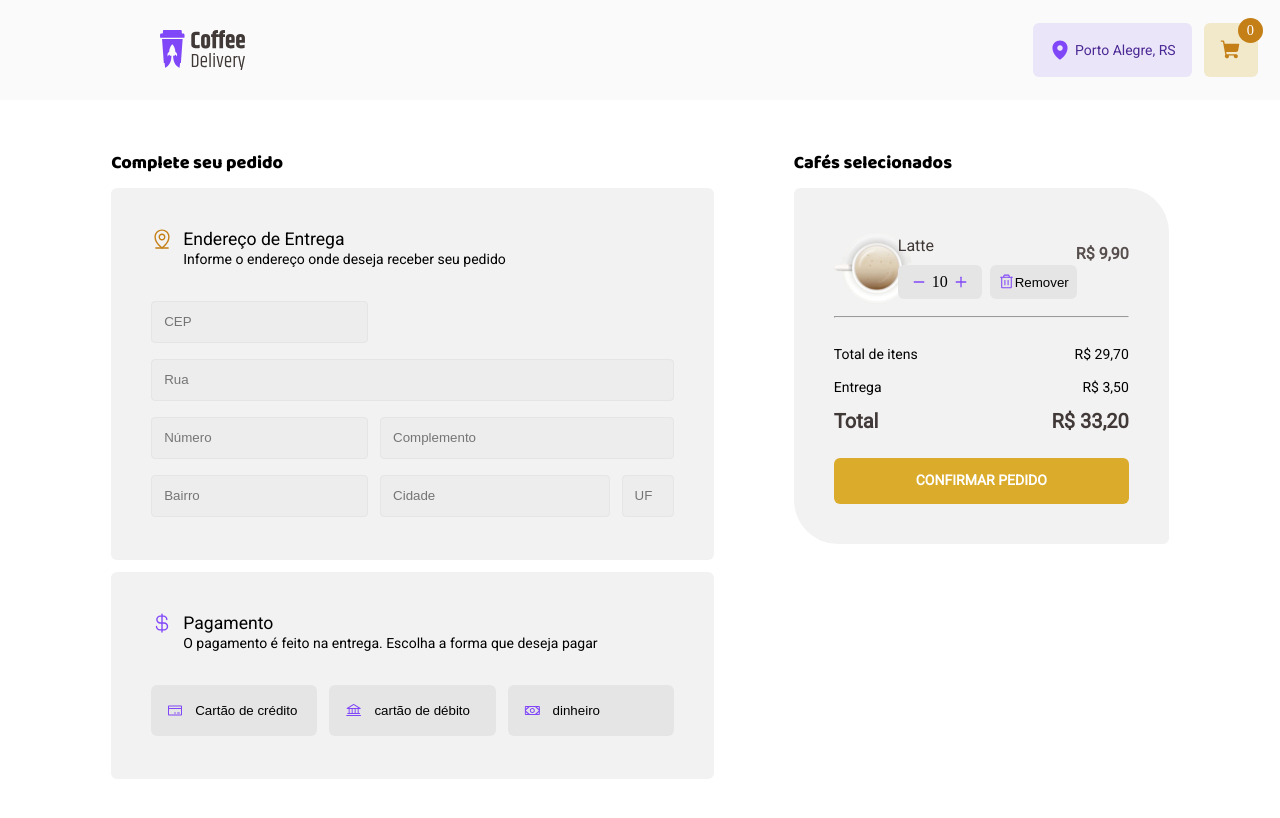
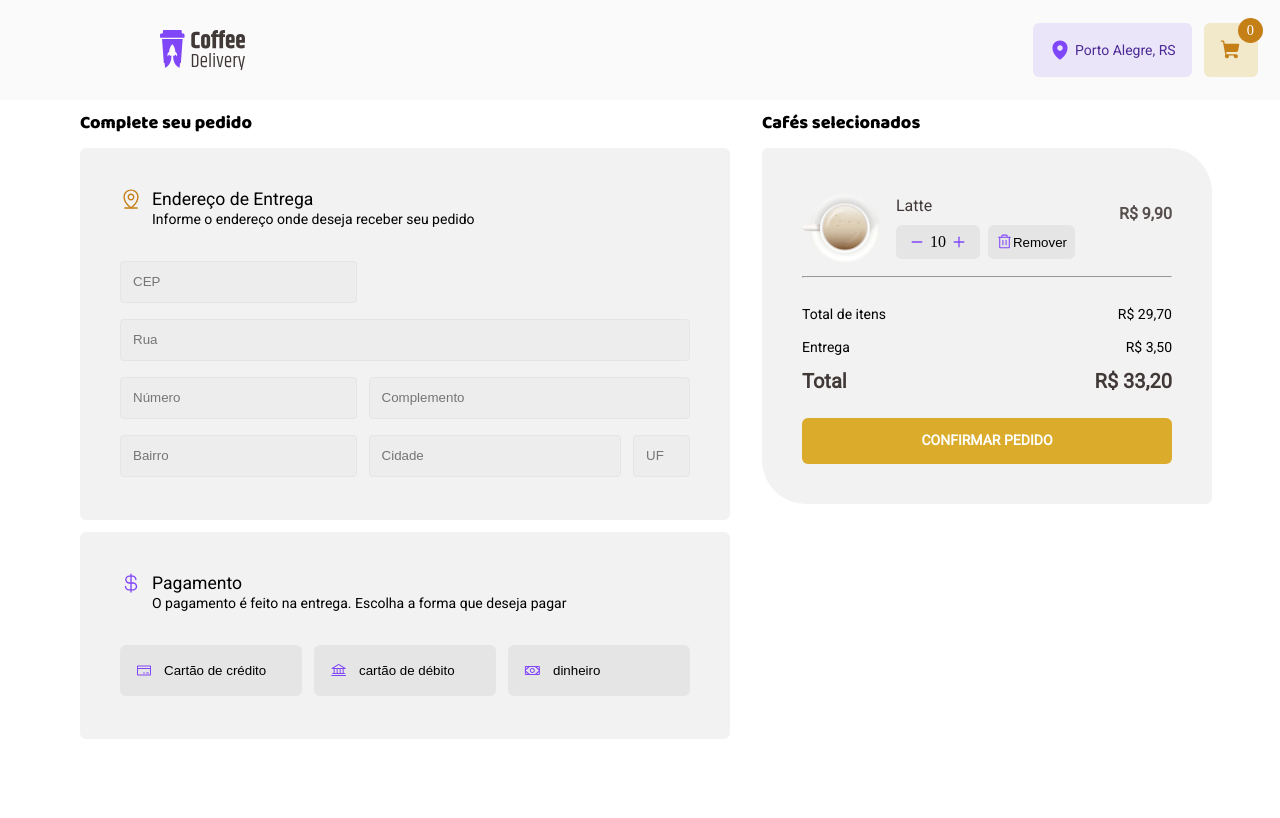
Before and after one commit to feh-franc0/Desafio-Coffee-Delivery-Rocketseat, a React (Vite) app: page /checkout in a window 1280 px wide. Shown: the top 818 px of the page. Built offline with nearby package versions, Linux system fonts and the light colour scheme.

Commit message:
limitando o tamanho da div onde fica os elementos em 1120px

```diff
--- a/src/components/CheckoutContainer.tsx
+++ b/src/components/CheckoutContainer.tsx
@@ -86,6 +86,7 @@ export function CheckoutContainer() {
         <ContainerRightCountCoffe>
           {/* ---------------------------- */}
           <div className="coffeeItens">
+            <div className="containerImgTitleActions">
               <div className="divImgCoffeeItens">
                 <img src={imageCoffe} alt="" />
               </div>
@@ -111,6 +112,8 @@ export function CheckoutContainer() {
                   </button>
                 </div>
               </div>
+            </div>
+
             <div className="priceCoffeeItens">
               <p>R$ 9,90</p>
             </div>
--- a/src/components/ContainerCheckout.styles.ts
+++ b/src/components/ContainerCheckout.styles.ts
@@ -1,15 +1,18 @@
 import styled from "styled-components";
 
 export const ContainerCheckout = styled.div`
-  width: 90%;
-  margin: 40px auto;
+  width: 1120px;
+  margin: 100px auto;
+  gap: 32px;
+  display: flex;
+  flex-direction: row;
 `;
 
 export const CheckoutLeft = styled.div`
   float: left;
-  width: 60%;
+  width: 100%;
   box-sizing: border-box;
-  padding: 40px;
+  /* padding: 40px; */
 
   h1 {
     font-family: "Baloo 2";
@@ -22,9 +25,9 @@ export const CheckoutLeft = styled.div`
 
 export const CheckoutRight = styled.div`
   float: right;
-  width: 40%;
+  width: 100%;
   box-sizing: border-box;
-  padding: 40px;
+  /* padding: 40px; */
 
   h1 {
     font-family: "Baloo 2";
@@ -43,6 +46,7 @@ export const ContainerLeftForm = styled.div`
   margin-bottom: 12px;
   box-sizing: border-box;
   padding: 40px;
+  min-width: 650px;
 
   .imgSideTitle {
     display: inline-block;
@@ -337,6 +341,7 @@ export const ContainerPayment = styled.div`
   border-radius: 6px;
   box-sizing: border-box;
   padding: 40px;
+  min-width: 650px;
 
   .imgSideTitle {
     display: inline-block;
@@ -402,6 +407,7 @@ export const ContainerRightCountCoffe = styled.div`
   box-sizing: border-box;
   padding: 40px;
   gap: 24px;
+  min-width: 450px;
 
   /* ---------------------------------- */
   .coffeeItens {
@@ -416,6 +422,13 @@ export const ContainerRightCountCoffe = styled.div`
     order: 0;
     align-self: stretch;
     flex-grow: 0;
+
+    .containerImgTitleActions {
+      display: flex;
+      flex-direction: row;
+      height: 100%;
+      gap: 30px;
+    }
 
     .divImgCoffeeItens {
       display: flex;
@@ -444,7 +457,7 @@ export const ContainerRightCountCoffe = styled.div`
         display: flex;
         align-items: center;
         color: #403937;
-        p{
+        p {
           margin: 0;
         }
       }
```
Lines whose indentation alone changed are shown as unchanged.
